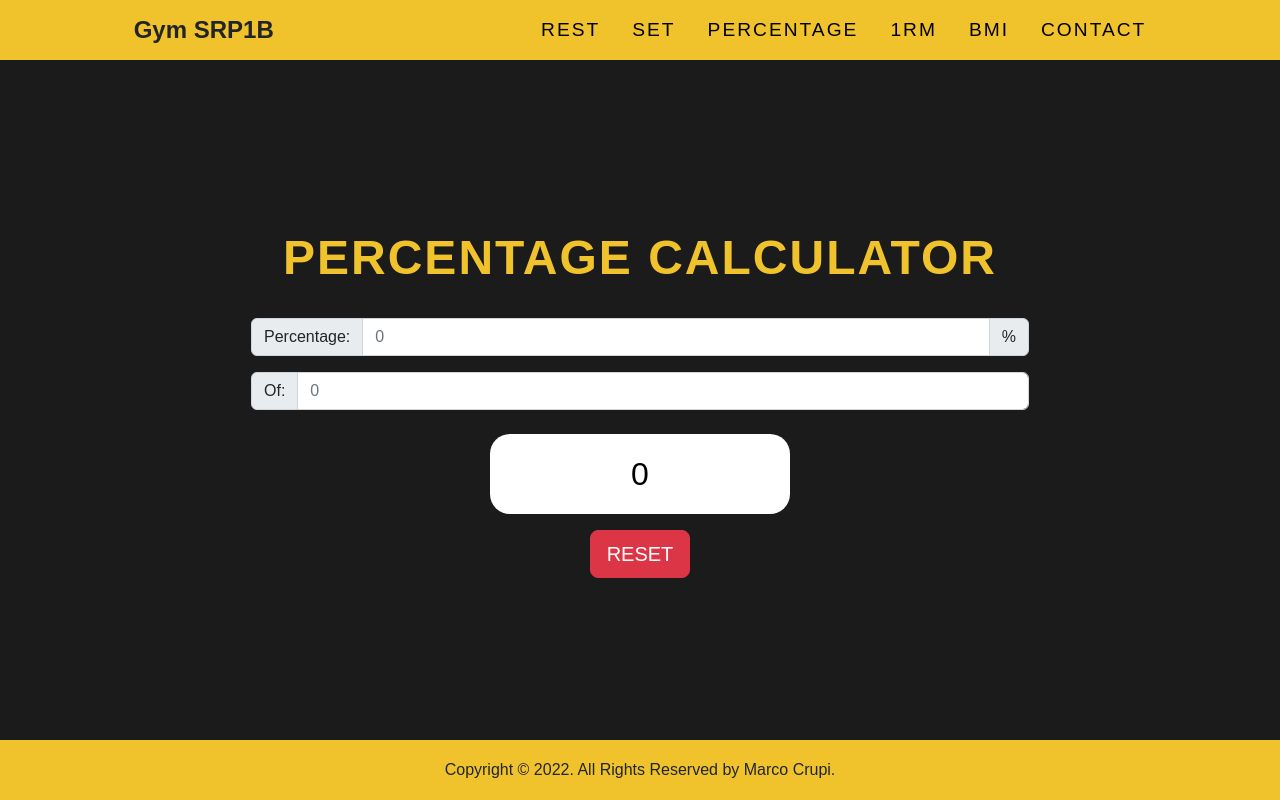
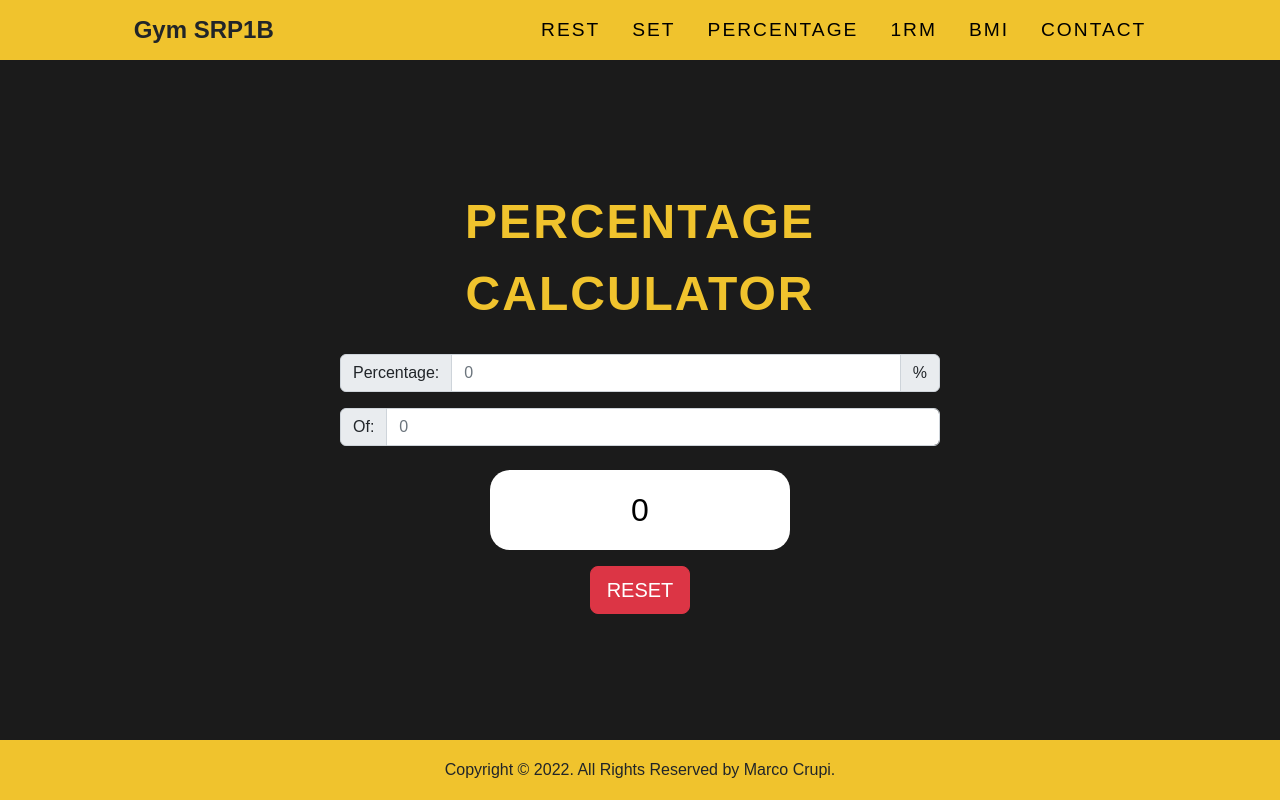
Before and after one commit to marcocrupi/gymsrp-react, a React (Create React App) app: page /gymsrp-react/percentage in a window 1280 px wide. Built offline with nearby package versions, Linux system fonts and the light colour scheme.

Commit message:
fix width percentage

```diff
--- a/src/CSS/percentage.css
+++ b/src/CSS/percentage.css
@@ -11,11 +11,11 @@
   display: flex;
   flex-direction: column;
   align-items: center;
+  width: 600px;
 }
 
 .percentage__total {
   margin-top: 1rem;
-
   display: flex;
   justify-content: center;
   align-items: center;
--- a/src/CSS/rm.css
+++ b/src/CSS/rm.css
@@ -2,7 +2,6 @@
   display: flex;
   justify-content: center;
   align-items: center;
-  color: #eee;
   height: 100%;
   overflow: scroll;
   min-height: calc(100vh - 120px);
```
